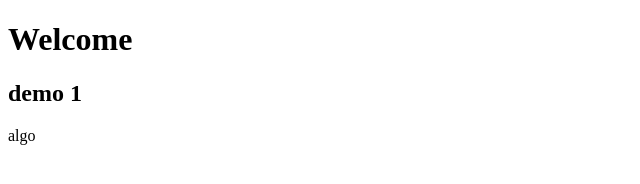
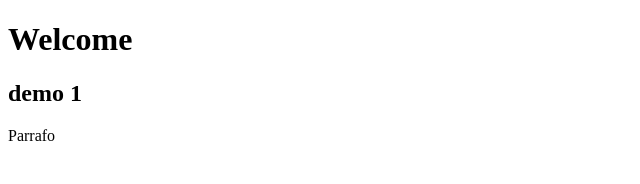
Before and after one commit to Noljaron/test1, a plain HTML site: page index.html in a window 1280 px wide. Shown: the full height of the page, 0-640 px from the left. Drawn offline with Linux system fonts and the light colour scheme.

Commit message:
Update index.html

```diff
--- a/index.html
+++ b/index.html
@@ -7,6 +7,6 @@
 	<body>
 		<h1>Welcome</h1>
 		<h2>demo 1</h2>
-		<p>algo</p>
+		<p>Parrafo</p>
 	</body>
 </html>
```
